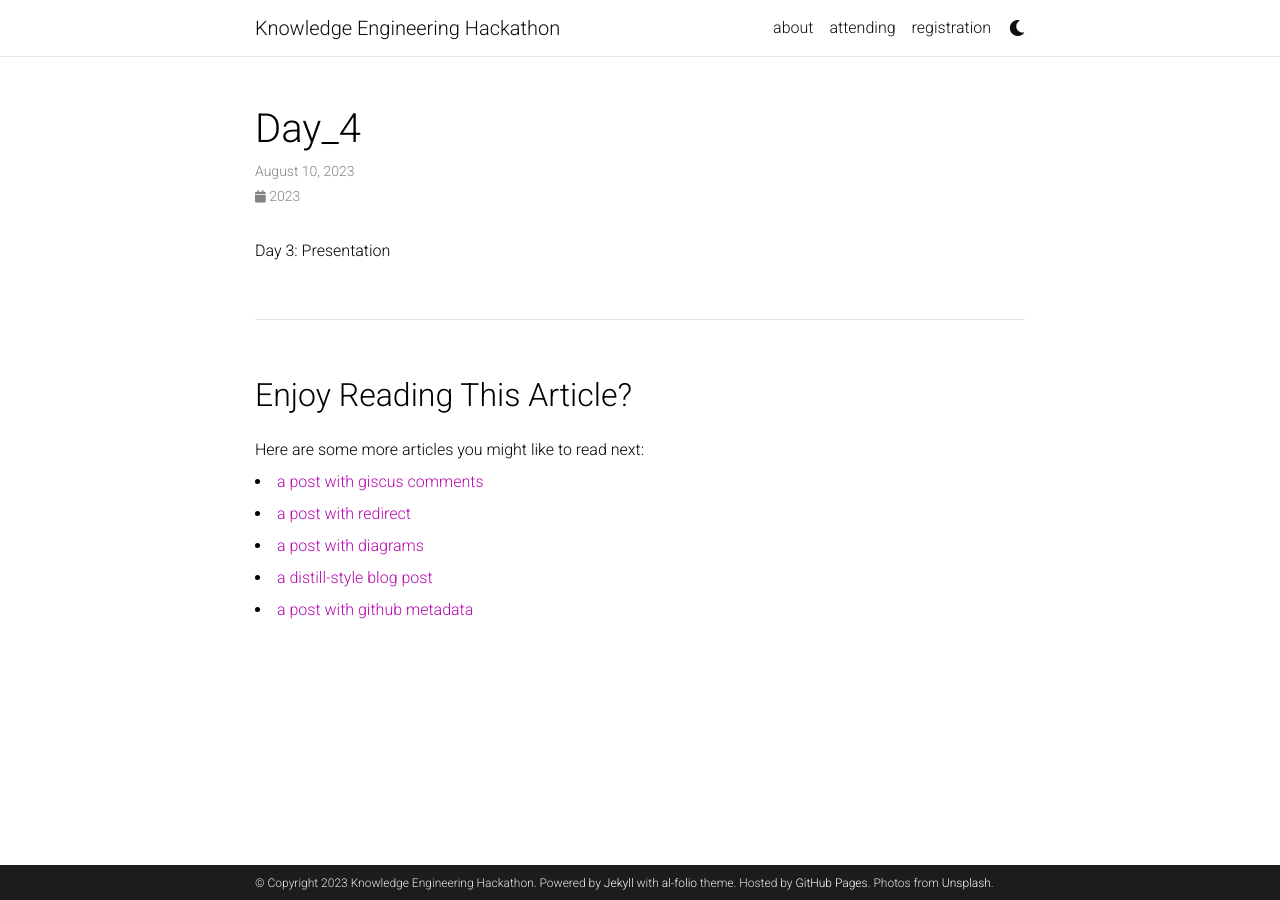
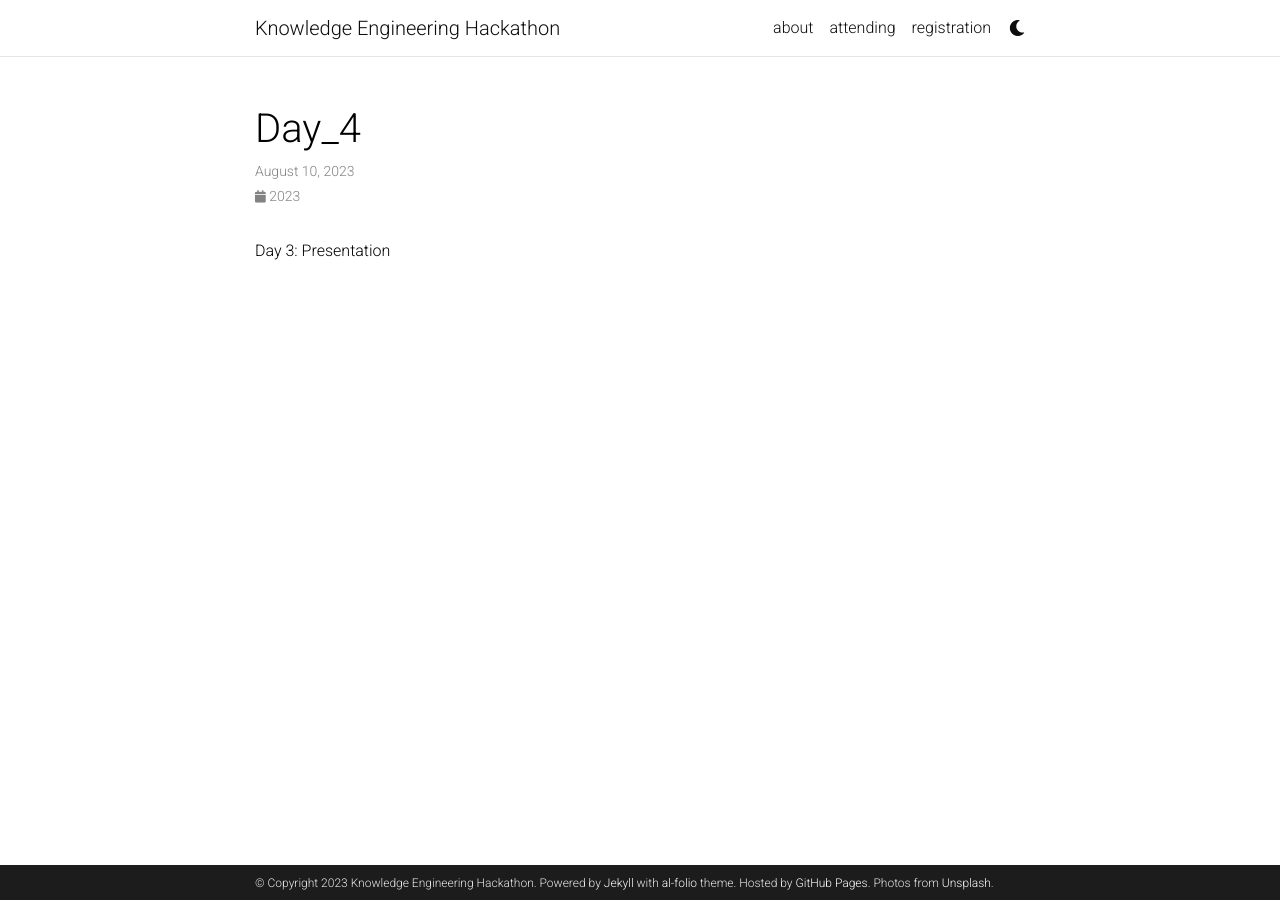
Before and after one commit to King-s-Knowledge-Graph-Lab/knowledge-engineering-hackathon.github.io, a Jekyll site: the page built from _schedule/day_4.md, in a window 1280 px wide. Built offline with Jekyll 4.4.1, drawn with Linux system fonts in a browser that asks for light colours; comment, search, counter and statistics services are not loaded; a style sheet for code colours, icons or effects is not loaded.

Commit message:
First draft released

```diff
--- a/_config.yml
+++ b/_config.yml
@@ -126,7 +126,7 @@ pagination:
   enabled: true
 
 related_blog_posts:
-  enabled: true
+  enabled: false  # issues 64, 1203
   max_related: 5
 
 # Giscus comments (RECOMMENDED)
```
